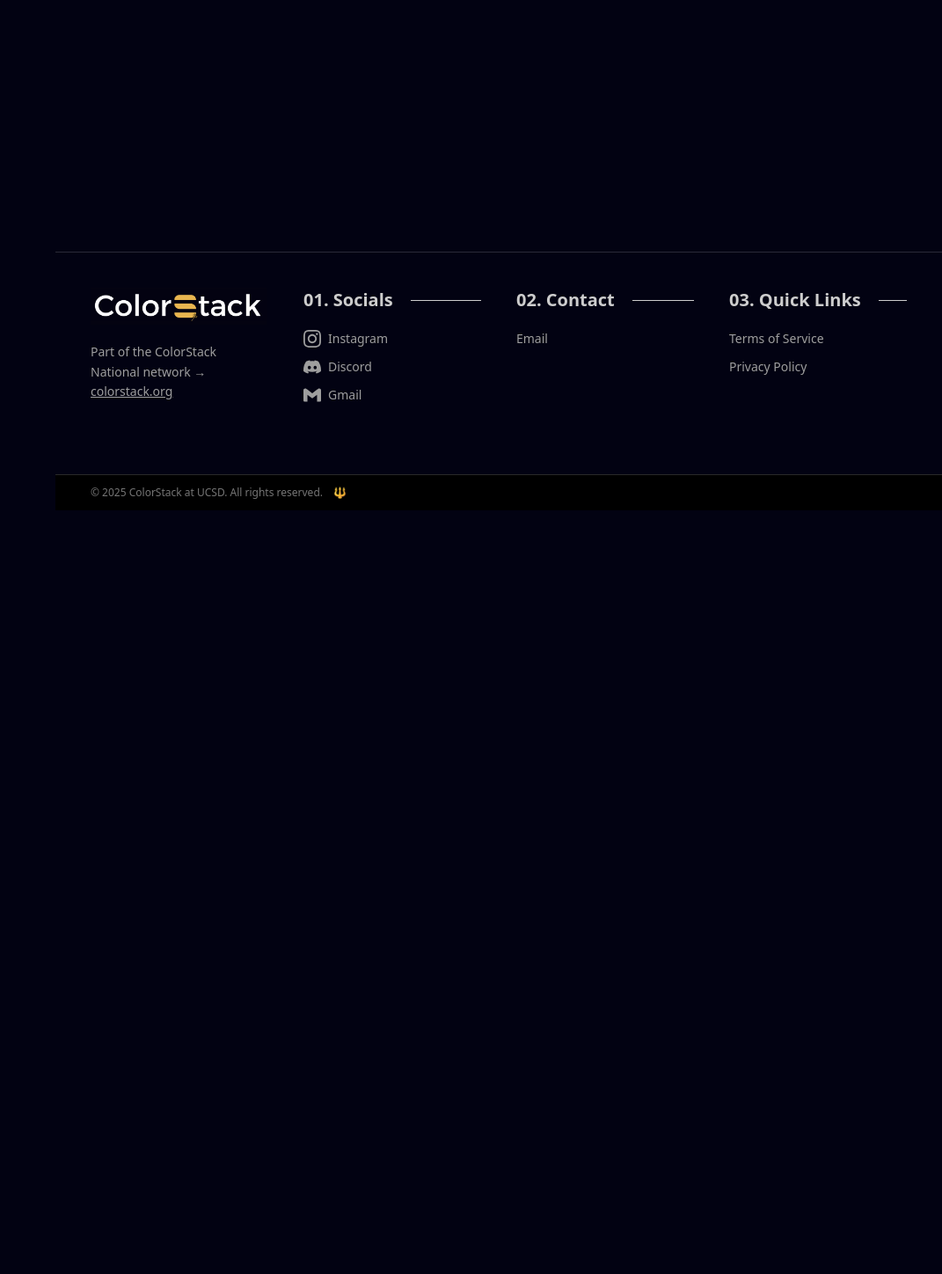
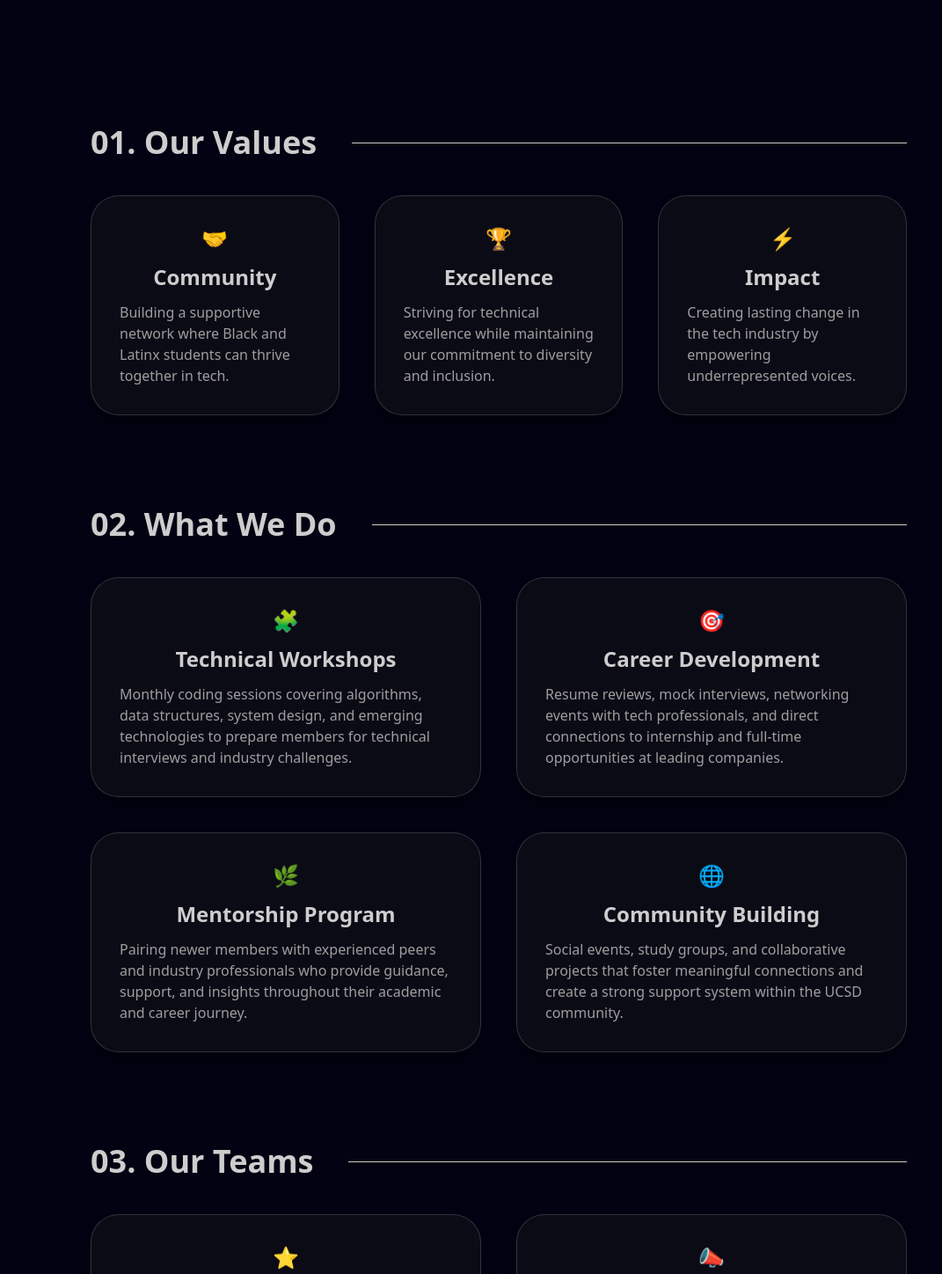
Before and after one commit to RamonsArchive/colorstack-ucsd-site, a Next.js app: page /about in a window 1280 px wide. Shown: the part 802-2250 px from the top of the page at 88% size, without its empty margins (209-1280 px from the left). Before the commit the page ends 1382 px from the top, so only its background shows below. Built offline with nearby package versions, Linux system fonts and the light colour scheme.

Commit message:
finished about page

```diff
--- a/src/app/(pages)/about/page.tsx
+++ b/src/app/(pages)/about/page.tsx
@@ -1,6 +1,9 @@
 import React from "react";
 import GenericHero from "@/src/components/GenericHero";
 import { aboutHeroData } from "@/src/constants/about_index";
+import OurValues from "@/src/components/OurValues";
+import WhatWeDo from "@/src/components/WhatWeDo";
+import OurTeam from "@/src/components/OurTeam";
 const AboutPage = () => {
   return (
     <div className="flex items-center w-full">
@@ -9,7 +12,11 @@ const AboutPage = () => {
           <GenericHero heroData={aboutHeroData} />
         </div>
 
-        <div className="flex flex-col gap-26 p-5 lg:p-10"></div>
+        <div className="flex flex-col gap-26 p-5 lg:p-10">
+          <OurValues />
+          <WhatWeDo />
+          <OurTeam />
+        </div>
       </div>
     </div>
   );
--- /dev/null
+++ b/src/components/OurTeam.tsx
@@ -0,0 +1,19 @@
+import React from "react";
+import TitleSection from "./TitleSection";
+import SkinnyCard from "./SkinnyCard";
+import { ourTeamsData } from "../constants/about_index";
+const OurTeam = () => {
+  const { titleSection, cards } = ourTeamsData;
+  return (
+    <div className="flex flex-col gap-10 w-full">
+      <TitleSection title={titleSection.title} index={titleSection.index} />
+      <div className="w-full grid grid-cols-1 lg:grid-cols-2 gap-10">
+        {cards.map((card) => (
+          <SkinnyCard key={card.title} card={card} />
+        ))}
+      </div>
+    </div>
+  );
+};
+
+export default OurTeam;
--- /dev/null
+++ b/src/components/OurValues.tsx
@@ -0,0 +1,20 @@
+import React from "react";
+import { ourValuesData } from "@/src/constants/about_index";
+import TitleSection from "./TitleSection";
+import SkinnyCard from "./SkinnyCard";
+
+const OurValues = () => {
+  const { titleSection, cards } = ourValuesData;
+  return (
+    <div className="flex flex-col gap-10 w-full">
+      <TitleSection title={titleSection.title} index={titleSection.index} />
+      <div className="w-full grid grid-cols-1 lg:grid-cols-3 gap-10">
+        {cards.map((card) => (
+          <SkinnyCard key={card.title} card={card} />
+        ))}
+      </div>
+    </div>
+  );
+};
+
+export default OurValues;
--- /dev/null
+++ b/src/components/SkinnyCard.tsx
@@ -0,0 +1,21 @@
+import React from "react";
+import { StaticCardType } from "../lib/GlobalTypes";
+
+const SkinnyCard = ({ card }: { card: StaticCardType }) => {
+  const { icon, title, description } = card;
+  return (
+    <div className="flex flex-col items-center gap-3 bg-bg-secondary p-8 rounded-4xl shadow-lg border border-border-medium active:hover-white hover:border-white hover:shadow-xl transition-all duration-300 cursor-pointer">
+      <div className="flex flex-row gap-3 items-center text-xl lg:text-2xl">
+        {icon}
+      </div>
+      <div className="flex flex-col gap-3 items-center">
+        <h3 className="text-xl xs:text-2xl font-semibold text-text-primary">
+          {title}
+        </h3>
+        <p className="text-md text-text-secondary">{description}</p>
+      </div>
+    </div>
+  );
+};
+
+export default SkinnyCard;
--- /dev/null
+++ b/src/components/WhatWeDo.tsx
@@ -0,0 +1,19 @@
+import React from "react";
+import TitleSection from "./TitleSection";
+import { whatWeDoData } from "../constants/about_index";
+import SkinnyCard from "./SkinnyCard";
+const WhatWeDo = () => {
+  const { titleSection, cards } = whatWeDoData;
+  return (
+    <div className="flex flex-col gap-10 w-full">
+      <TitleSection title={titleSection.title} index={titleSection.index} />
+      <div className="w-full grid grid-cols-1 lg:grid-cols-2 gap-10">
+        {cards.map((card) => (
+          <SkinnyCard key={card.title} card={card} />
+        ))}
+      </div>
+    </div>
+  );
+};
+
+export default WhatWeDo;
```
Also changed, not shown: src/lib/GlobalTypes.ts (+7 -0 lines).
